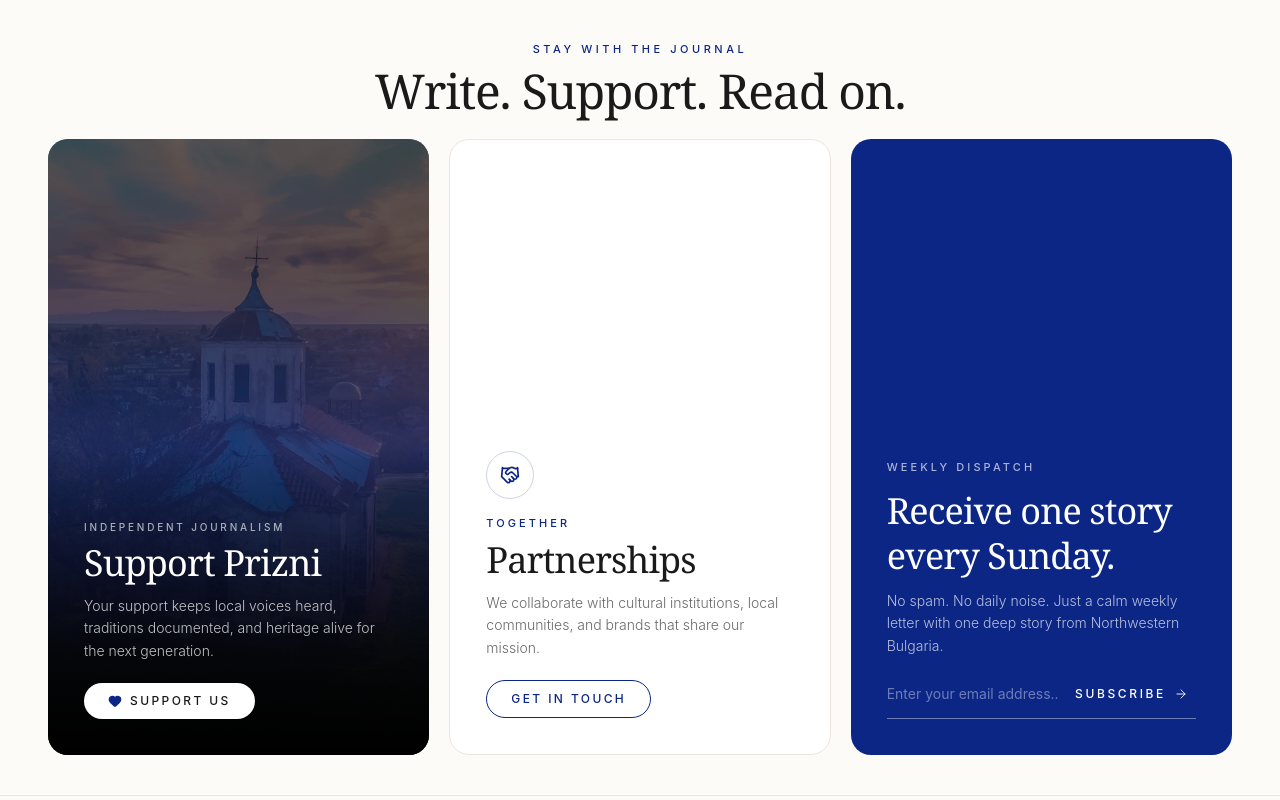
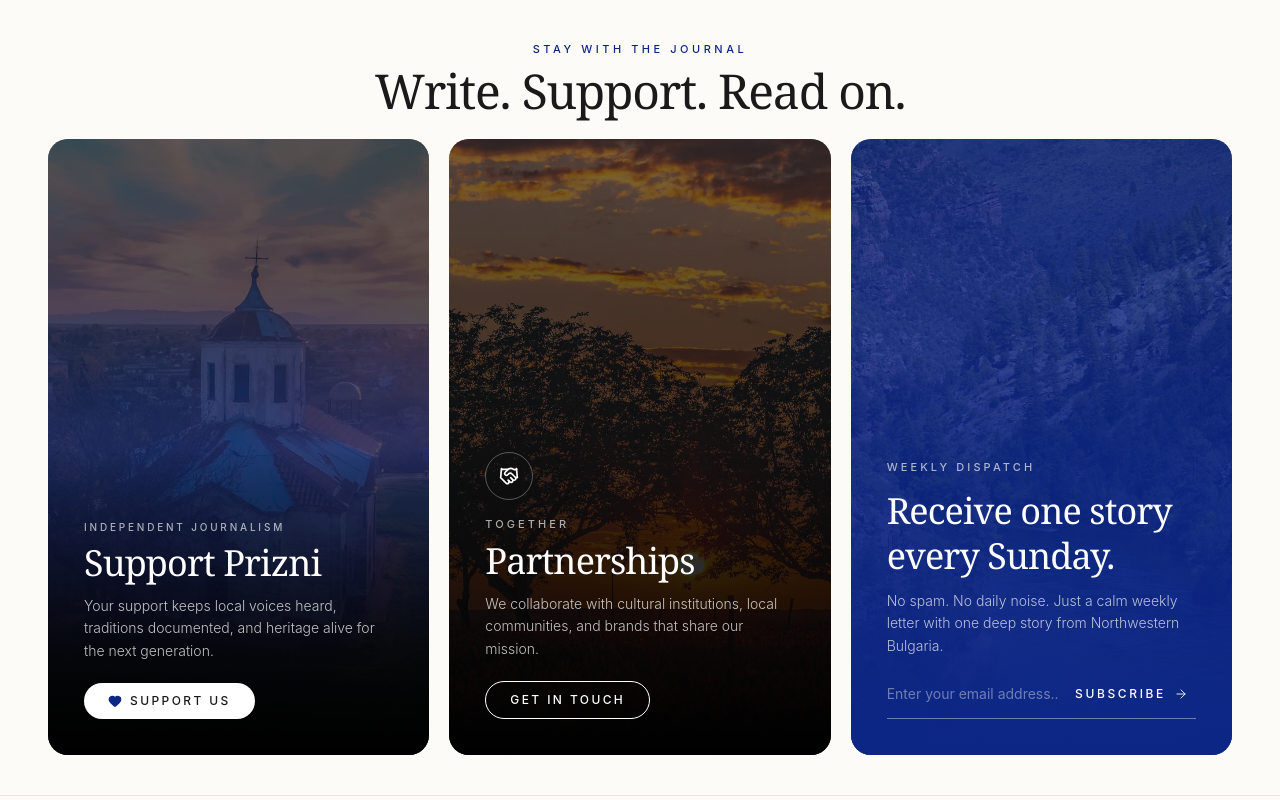
Before and after one commit to abdullahibbtwd/prizns, a React (Vite) app in the folder prizn/: page /en in a window 1280 px wide. Shown: the part 2140-2940 px from the top of the page. Built offline with nearby package versions, Linux system fonts and the light colour scheme; no server answers.

Commit message:
fix ui note

```diff
--- a/prizn/src/components/concept-3/StayWithUsSection.tsx
+++ b/prizn/src/components/concept-3/StayWithUsSection.tsx
@@ -68,35 +68,57 @@
 
           <article
             id="partnerships"
-            className="flex min-h-0 flex-col justify-end rounded-[20px] border border-[#EAE6DF] bg-white p-5 sm:p-7 lg:p-9"
+            className="relative flex min-h-0 overflow-hidden rounded-[20px] bg-[#1A1A1A] text-white"
           >
-            <span className="inline-flex size-10 items-center justify-center rounded-full border border-[#0C2686]/20 text-[#0C2686] sm:size-12">
+            <div
+              className="absolute inset-0 bg-cover bg-center opacity-50"
+              style={{ backgroundImage: 'url(/sections/partnerships.webp)' }}
+              aria-hidden
+            />
+            <div
+              className="absolute inset-0 bg-gradient-to-t from-black via-black/45 to-black/10"
+              aria-hidden
+            />
+            <div className="relative z-10 flex h-full flex-col justify-end p-5 sm:p-7 lg:p-9">
+              <span className="inline-flex size-10 items-center justify-center rounded-full border border-white/30 text-white sm:size-12">
                 <Handshake className="size-4 sm:size-5" />
               </span>
-            <span className="mt-4 font-sans text-[10px] font-medium uppercase tracking-[0.28em] text-[#0C2686] sm:text-[11px]">
+              <span className="mt-4 font-sans text-[10px] font-medium uppercase tracking-[0.28em] text-white/65 sm:text-[11px]">
                 {lang === 'bg' ? 'Заедно' : 'Together'}
               </span>
-            <h3 className="mt-2 font-heading text-2xl font-light tracking-tight text-[#1A1A1A] sm:text-3xl lg:text-4xl">
+              <h3 className="mt-2 font-heading text-2xl font-light tracking-tight sm:text-3xl lg:text-4xl">
                 {lang === 'bg' ? 'Партньорства' : 'Partnerships'}
               </h3>
-            <p className="mt-3 max-w-md font-sans text-xs font-light leading-relaxed text-[#1A1A1A]/65 sm:text-sm line-clamp-2 lg:line-clamp-none">
+              <p className="mt-3 max-w-md font-sans text-xs font-light leading-relaxed text-white/75 sm:text-sm line-clamp-2 lg:line-clamp-none">
                 {lang === 'bg'
                   ? 'Работим с културни институции, местни общности и марки, които споделят нашата мисия.'
                   : 'We collaborate with cultural institutions, local communities, and brands that share our mission.'}
               </p>
               <Link
                 to="/partnerships"
-              className="mt-5 inline-flex w-fit cursor-pointer items-center gap-2 rounded-full border border-[#0C2686] px-5 py-2.5 font-sans text-[10px] font-medium uppercase tracking-[0.2em] text-[#0C2686] transition-all hover:bg-[#0C2686] hover:text-white sm:px-6 sm:text-xs"
+                className="mt-5 inline-flex w-fit cursor-pointer items-center gap-2 rounded-full border border-white px-5 py-2.5 font-sans text-[10px] font-medium uppercase tracking-[0.2em] text-white transition-all hover:bg-white hover:text-[#1A1A1A] sm:px-6 sm:text-xs"
               >
                 {lang === 'bg' ? 'Свържете се с нас' : 'Get in touch'}
               </Link>
+            </div>
           </article>
 
           <article
             id="newsletter"
-            className="flex min-h-0 flex-col justify-end overflow-hidden rounded-[20px] bg-[#0C2686] p-5 text-white sm:p-7 lg:p-9"
+            className="relative flex min-h-0 overflow-hidden rounded-[20px] bg-[#0C2686] text-white"
           >
+            <div
+              className="absolute inset-0 bg-cover bg-center opacity-40"
+              style={{ backgroundImage: 'url(/river.jpg)' }}
+              aria-hidden
+            />
+            <div
+              className="absolute inset-0 bg-gradient-to-t from-[#0C2686] via-[#0C2686]/70 to-[#0C2686]/20"
+              aria-hidden
+            />
+            <div className="relative z-10 flex h-full w-full flex-col justify-end p-5 sm:p-7 lg:p-9">
               <NewsletterSection lang={lang} variant="panel" />
+            </div>
           </article>
         </div>
       </div>
--- a/prizn/src/routes/article/index.tsx
+++ b/prizn/src/routes/article/index.tsx
@@ -36,6 +36,7 @@
 } from '@/components/concept-3/ArticleHeroGallery'
 import { ArticleImageCollage } from '@/components/concept-3/ArticleImageCollage'
 import { RichText } from '@/components/RichText'
+import { richTextIsEmpty, sanitizeRichText } from '@/lib/rich-text'
 import {
   getPublicArticle,
   listRelatedArticles,
@@ -350,7 +351,9 @@
     return (
       <blockquote className="my-10 border-l-2 border-[#0C2686] bg-[#0C2686]/5 px-6 py-6 md:px-8 rounded-r-xl">
         <div className="font-sans text-base md:text-lg font-light italic leading-relaxed text-[#1A1A1A]/80">
-          “<RichText as="span" html={pick(lang, block.text, block.textBg)} />”
+          {lang === 'bg' ? '„' : '“'}
+          <RichText as="span" html={pick(lang, block.text, block.textBg)} />
+          {lang === 'bg' ? '“' : '”'}
         </div>
         {cite ? (
           <cite className="mt-3 block font-sans text-xs uppercase tracking-widest text-[#0C2686] not-italic">
@@ -362,16 +365,23 @@
   }
 
   if (block.type === 'note') {
+    const text = pick(lang, block.text, block.textBg)
+    const label = pick(lang, block.label, block.labelBg).trim()
+    const hasText = !richTextIsEmpty(sanitizeRichText(text))
+    if (!hasText && !label) return null
+    const contentClass =
+      'text-balance text-center font-heading text-[1.375rem] font-medium leading-snug text-[#1A1A1A] md:text-[1.5rem]'
     return (
-      <aside className="rounded-[16px] border border-[#EAE6DF] bg-white px-6 py-5 md:px-8">
-        <span className="mb-2 block font-sans text-[11px] font-medium uppercase tracking-[0.22em] text-[#0C2686]">
-          {pick(lang, block.label, block.labelBg)}
-        </span>
-        <RichText
-          as="p"
-          className="font-sans text-sm md:text-base font-light leading-relaxed text-[#1A1A1A]/75"
-          html={pick(lang, block.text, block.textBg)}
+      <aside className="mx-auto w-full rounded-[14px] sm:w-[90%] border border-[#EAE6DF] bg-white px-6 py-4 shadow-[0_2px_16px_rgba(12,38,134,0.05)] md:px-8 md:py-5">
+        <span
+          aria-hidden
+          className="mx-auto mb-3 block h-[2px] w-6 rounded-full bg-[#0C2686]/60"
         />
+        {hasText ? (
+          <RichText as="p" className={contentClass} html={text} />
+        ) : (
+          <h2 className={contentClass}>{label}</h2>
+        )}
       </aside>
     )
   }
--- a/prizn/src/routes/author/index.tsx
+++ b/prizn/src/routes/author/index.tsx
@@ -132,7 +132,9 @@
 
             <blockquote className="mt-8 border-l-2 border-[#0C2686] bg-[#0C2686]/5 py-5 pl-5 pr-4 md:pl-6">
               <p className="font-heading text-xl italic leading-snug text-[#1A1A1A] md:text-2xl">
-                “{pick(lang, author.quote, author.quoteBg)}”
+                {lang === 'bg'
+                  ? `„${pick(lang, author.quote, author.quoteBg)}“`
+                  : `“${pick(lang, author.quote, author.quoteBg)}”`}
               </p>
             </blockquote>
 
--- a/prizn/src/routes/authors/index.tsx
+++ b/prizn/src/routes/authors/index.tsx
@@ -97,7 +97,7 @@
                             {author.storyCount} {lang === 'bg' ? 'истории' : 'stories'}
                           </p>
                           <p className="mt-3 font-heading text-[15px] italic leading-relaxed text-[#1A1A1A]/60">
-                            “{lang === 'bg' ? author.quoteBg : author.quote}”
+                            {lang === 'bg' ? `„${author.quoteBg}“` : `“${author.quote}”`}
                           </p>
                         </div>
                       </Link>
```
Also changed, not shown: 1 other file (tests, documents, lock files or other folders). Lines whose indentation alone changed are shown as unchanged.
